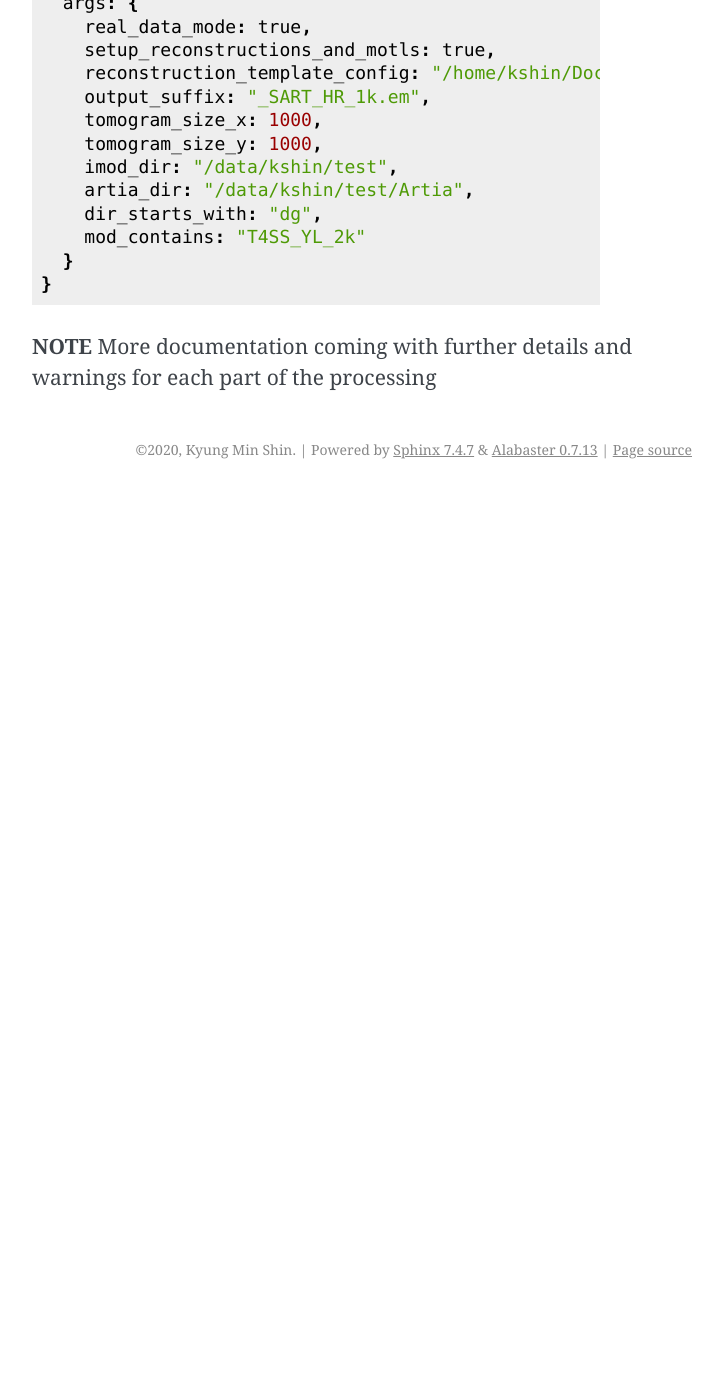
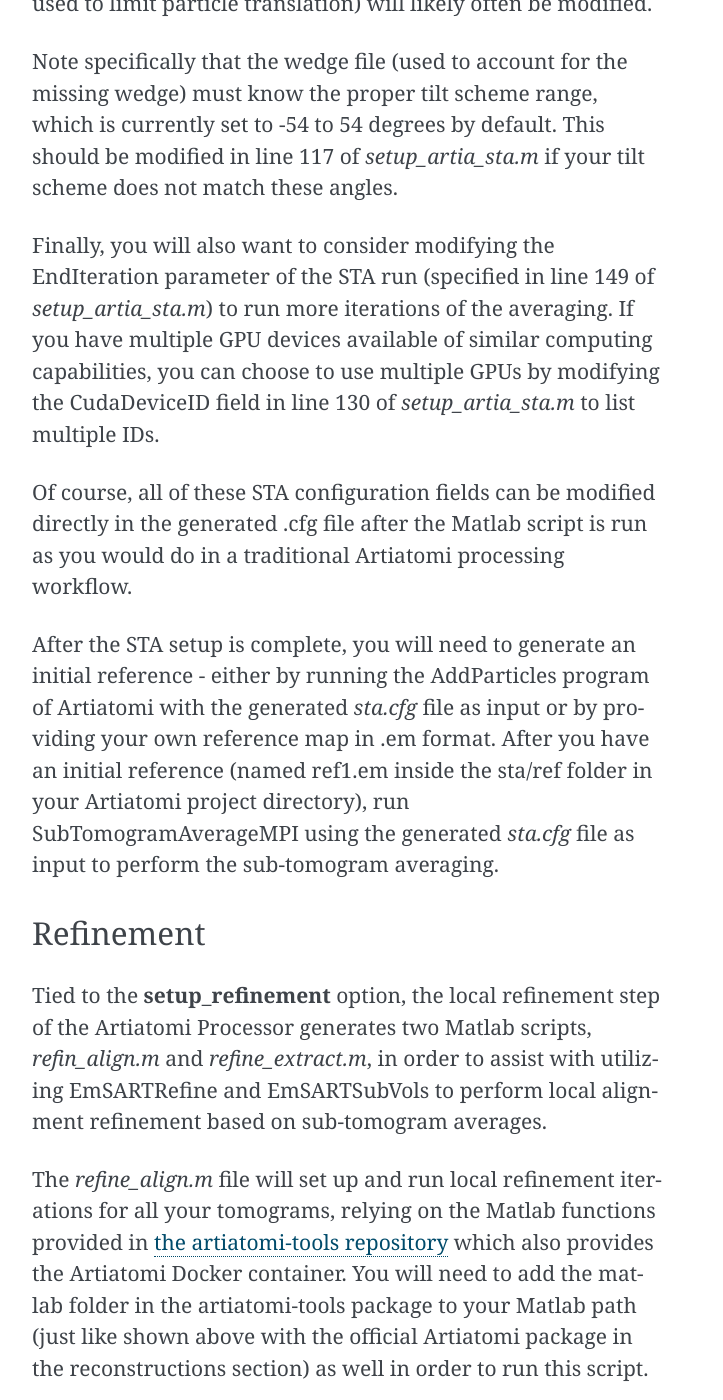
Before and after one commit to kmshin1397/ETSimulations, a Sphinx documentation site: the page built from docs/ArtiatomiProcessor.rst, in a window 1280 px wide and 1400 px high, scrolled down 8311 px. Shown: the whole window, without its empty margins (418-1141 px from the left). Built offline with Sphinx 7.4.7, drawn with Linux system fonts in a browser that asks for light colours; before the commit the page ends 8800 px from its top, so only the background shows below that; some of the changed text lies outside the part shown.

Commit message:
More Artiatomi Processor documentation

```diff
--- a/docs/ArtiatomiProcessor.rst
+++ b/docs/ArtiatomiProcessor.rst
@@ -125,11 +125,40 @@ After you successfully run the Matlab script, you should run ::
 
 after you *cd* to your Artiatomi project directory in order to enable running the bash script. This bash script will iterate through the data directories and actually run EmSART in order to reconstruct the tomograms. If you are using the Artiatomi Docker, remember that you must run this script from inside the container, where the EmSART program actually resides.
 
+Averaging
+^^^^^^^^^
+Tied to the **setup_averaging** option, the sub-tomogram averaging step of the Artiatomi Processor consists of creating a *setup_artia_sta.m* file for your Artiatomi project, as well as setting the necessary directory structure for sub-tomogram averaging.
 
-Example
--------
+The *setup_artia_sta.m* script will generate the SubTomogramAverageMPI configuration file based on the parameters you put in the YAML file, along with default values for other options. Additionally, some default masks and wedge files will be created based on the box size you specified.
 
-simulated: ::
+This script will probably require some manual intervention from you to get the desired averaging results. The mask file created will be spherical with a radius half the box size by default, but you may of course want to modify this. Similarly the wedge file and the maskCC file (the cross-correlation mask used to limit particle translation) will likely often be modified.
+
+Note specifically that the wedge file (used to account for the missing wedge) must know the proper tilt scheme range, which is currently set to -54 to 54 degrees by default. This should be modified in line 117 of *setup_artia_sta.m* if your tilt scheme does not match these angles.
+
+Finally, you will also want to consider modifying the EndIteration parameter of the STA run (specified in line 149 of *setup_artia_sta.m*) to run more iterations of the averaging. If you have multiple GPU devices available of similar computing capabilities, you can choose to use multiple GPUs by modifying the CudaDeviceID field in line 130 of *setup_artia_sta.m* to list multiple IDs.
+
+Of course, all of these STA configuration fields can be modified directly in the generated .cfg file after the Matlab script is run as you would do in a traditional Artiatomi processing workflow.
+
+After the STA setup is complete, you will need to generate an initial reference -  either by running the AddParticles program of Artiatomi with the generated *sta.cfg* file as input or by providing your own reference map in .em format. After you have an initial reference (named ref1.em inside the sta/ref folder in your Artiatomi project directory), run SubTomogramAverageMPI using the generated *sta.cfg* file as input to perform the sub-tomogram averaging.
+
+Refinement
+^^^^^^^^^^
+Tied to the **setup_refinement** option, the local refinement step of the Artiatomi Processor generates two Matlab scripts, *refin_align.m* and *refine_extract.m*, in order to assist with utilizing EmSARTRefine and EmSARTSubVols to perform local alignment refinement based on sub-tomogram averages.
+
+The *refine_align.m* file will set up and run local refinement iterations for all your tomograms, relying on the Matlab functions provided in `the artiatomi-tools repository <https://github.com/kmshin1397/artiatomi-tools>`_ which also provides the Artiatomi Docker container. You will need to add the matlab folder in the artiatomi-tools package to your Matlab path (just like shown above with the official Artiatomi package in the reconstructions section) as well in order to run this script.
+
+Note that the local refinement step of Artiatomi appears less stable and you may need to manually skip problematic tomograms occasionally. To do so, simply update line 111 of the *refine_align.m* script to have the for loop begin with a later index in the "tomonrs" array (which lists all tomogram numbers in your project) before running that section again.
+
+You will probably also need to update the parameters in lines 57-66 to properly reflect paths to the various Artiatomi executables as well as a remote SSH port number if you are using the Artiatomi Docker image. Remember that the Docker image has all the executables registered in the environment PATH variable so only the program names and not the full paths are needed.
+
+Finally, the *refine_extract.m* script will take the results of *refine_align.m* to re-extract particles based on the improved alignments; a new sub-tomomgram average configuration file will be created so you can see if the local refinements improved the average. If you ran into problematic tomograms in the refine_align step, you may need to delete the latest iteration that broke for those tomograms in the refine folder so that the *refine_extract.m* script doesn't attempt to read missing refinement outputs.
+
+
+Examples
+--------
+Here are some basic examples of YAML segments that will drive an Artiatomi Processor run. Of course, many other parameters are available and are discussed above.
+
+Simulated data mode: ::
 
     {
       name: "artiatomi",
@@ -157,12 +186,10 @@ real: ::
         output_suffix: "_SART_HR_1k.em",
         tomogram_size_x: 1000,
         tomogram_size_y: 1000,
+        tomogram_size_z: 300,
         imod_dir: "/data/kshin/test",
         artia_dir: "/data/kshin/test/Artia",
         dir_starts_with: "dg",
         mod_contains: "T4SS_YL_2k"
       }
     }
-
-
-**NOTE** More documentation coming with further details and warnings for each part of the processing
```
Also changed, not shown: other parts of docs/ArtiatomiProcessor.rst (+1 -1 lines).
